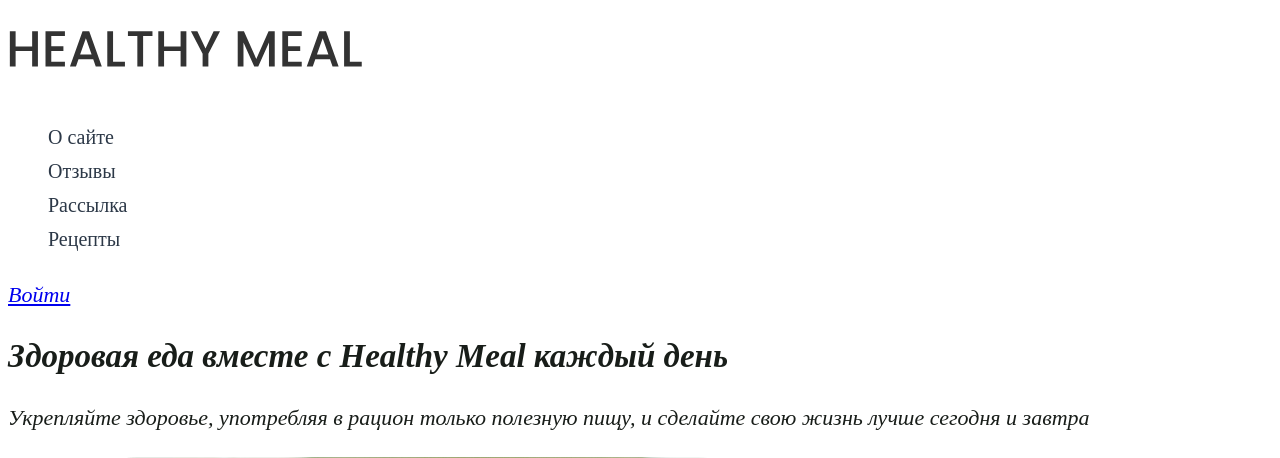
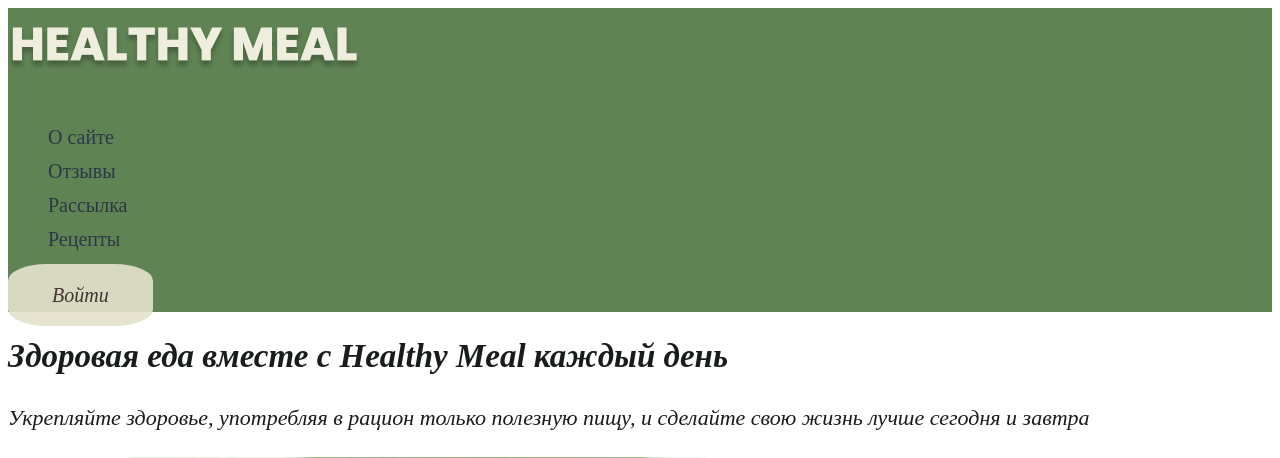
Before and after one commit to InziliaZiganshina/HealthyMeal, a PHP site: page / in a window 1280 px wide. Shown: the top 458 px of the page. Run offline with PHP 8.4, Linux system fonts and the light colour scheme.

Commit message:
logo in img folder, add css styles for main page

```diff
--- a/css/style.css
+++ b/css/style.css
@@ -20,8 +20,23 @@ ul {
 }
 
 
+.main-nav {
+  background-color: #608354;
+}
 
+.main-nav-input {
+  padding: 20px 44px;
+  text-decoration: none;
+  color: #433434;
+  background-color: #E4E2CCE8;
+  border-radius: 27%;
+  font-size: 20px;
+  font-weight: 400;
+  line-height: 23px;
+  letter-spacing: 0em;
+  text-align: center;
 
+}
 
 
 .benefit-items {
--- a/index.html
+++ b/index.html
@@ -16,7 +16,7 @@
                 <li class="site-navigation-item"> <a href="#">Рассылка</a> </li>
                 <li class="site-navigation-item"> <a href="#">Рецепты</a> </li>
             </ul>
-            <a href="#">Войти</a>
+            <a class="main-nav-input" href="#">Войти</a>
         </nav>
     </header>
 
```
Also changed, not shown: img/logo.svg.
